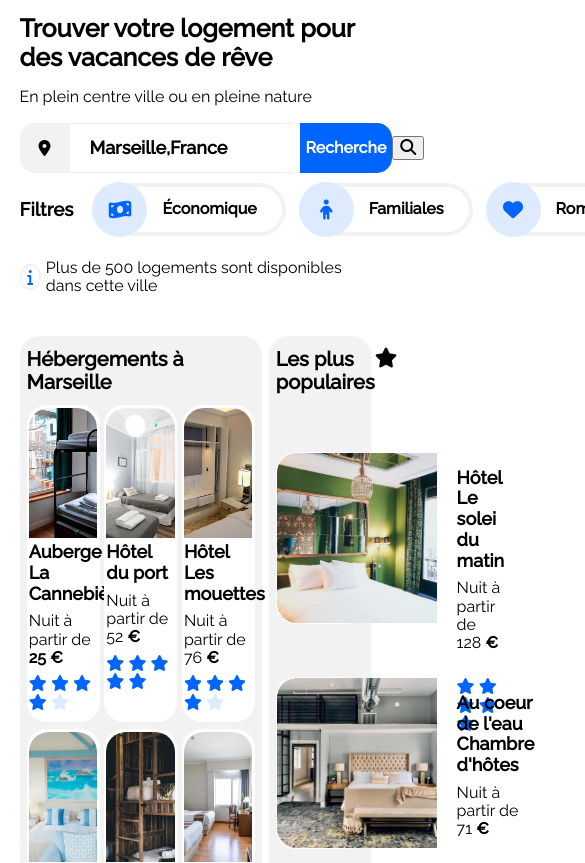
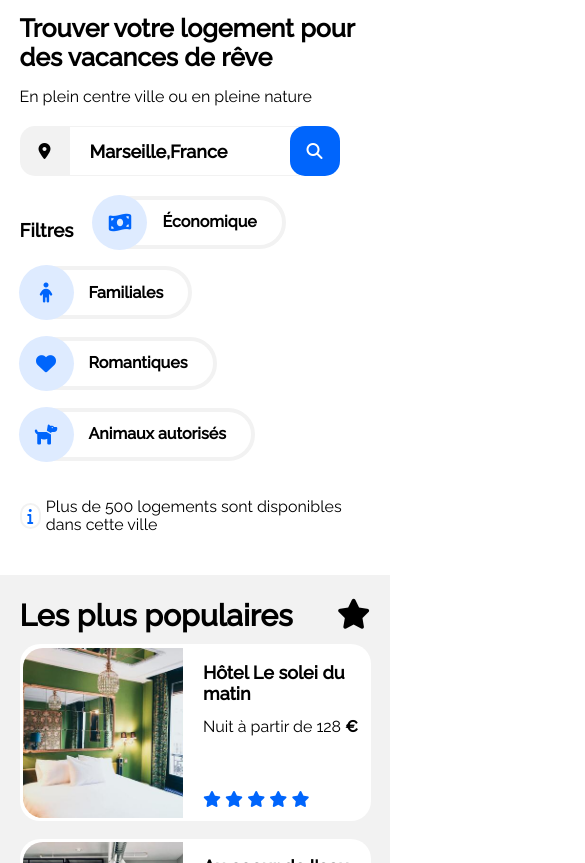
Before and after one commit to rokiafdv/Tandia_Rokia_2, a plain HTML site: page index.html in a window 390 px wide. Shown: the part 164-1027 px from the top of the page, 585 px wide, since content can reach past the window. Drawn offline with Linux system fonts and the light colour scheme.

Commit message:
Update style.css

```diff
--- a/css/style.css
+++ b/css/style.css
@@ -102,11 +102,15 @@ section h1{
     border-radius: 0px 15px 15px 0px;
     border: none;
     font-weight: bold;
+}
 
-}
 .button-search:hover{
    color: #0065fc;
    background-color: #f2f2f2;
+}
+
+.button-search-mobile{
+    display: none;
 }
 
 
@@ -136,6 +140,7 @@ section h3{
     align-items: center;
     height: 25px;
     cursor: pointer;
+    margin-bottom: 5%;
 }
 
 .filtre:hover{
@@ -293,6 +298,7 @@ color: #deebff;
 .les-plus-populaires h2{
     display: flex;
     justify-content: space-between;
+    margin-bottom: 3%;
 }
 .les-plus-populaires-cards{
     display: flex;
@@ -573,4 +579,150 @@ footer{
         border-top: none;
         border-bottom: 5px solid #0065FC;
     }
+
+    /* Main */
+    main{
+        width: 100%;
+        margin: auto;
+        margin-bottom: 3%;
+    }
+
+    main section:nth-child(1), main section:nth-child(2), main section:nth-child(3), main > span{
+        width: 90%;
+        margin: auto;
+    }
+
+    main section:nth-child(2){
+        margin: 5%;
+    }
+
+    .button-search{
+        display: none
+    }
+
+    .button-search-mobile{
+        display: flex;
+        justify-content: center;
+        align-items: center;
+        background-color: #0065FC;
+        color: white;
+        height: 50px;
+        width: 50px;
+        cursor: pointer;
+        border-radius: 15px;
+        border: none;
+        font-weight: bold;
+        margin-left: -10px;
+    }
+
+    .button-search-mobile:hover, .button-search-mobile:focus, .button-search-mobile:active{
+        color: #0065fc;
+        background-color: #f2f2f2;
+     }
+
+     .filtres {
+        flex-wrap: wrap;
+    }
+
+    /* Hebergements a Marseille et les plus populaires */
+
+    .hebergements-marseille-les-plus-populaires{
+        flex-direction: column-reverse;
+    }
+
+    .les-plus-populaires {
+        width: 90%;
+    }
+
+    .hebergements-marseille-les-plus-populaires-card{
+        padding: 5%;
+        border-radius: 0px;
+    }
+
+    .les-plus-populaires-card{
+        width: auto;
+        margin-bottom: 5%;
+    }
+
+    .hebergements-marseille{
+        background-color: white;
+    }
+    .hebergements-marseille-les-plus-populaires-card h2{
+        font-size: 30px;
+    }
+        .hebergements-marseille-cards {
+        flex-direction: column;
+        width: 110%;
+
+    }
+
+    .hebergements-marseille-card {
+       width: 120%;
+        margin-left: 3%;
+        box-shadow: 2px 2px 2px 2px #f2f2f2;
+        border-radius: 25px;
+    }
+    .hebergements-marseille-card-img{
+        width: 101%;
+
+    }
+    .hebergements-marseille-card-details{
+        margin-left: 2%;
+    }
+    .afficher-plus{
+        font-size: 20px;
+        margin-top: 20px;
+    }
+    /* Activités a marseille */
+
+    h2{
+        font-size: 30px;
+    }
+    .activites-marseille{
+        flex-direction: column;
+        margin-left: 4%;
+    }
+    .colonne-activite-marseille{
+     width: 95%;
+    }
+    .activite-marseille-card-row-1{
+        height: 70%;
+    }
+    .activite-marseille-card-row-1 .activite-marseille-card-img{
+        width: 100%;
+        height: 80%;
+    }
+   .activite-marseille-card-row-1 .activite-marseille-card-details{
+       height: 20%;
+   }
+    .activite-marseille-card-row-2{
+        margin-top: -15%;
+        box-shadow: 2px 2px 2px 2px #f2f2f2;
+        border-radius: 25px;
+    }
+    .activite-marseille-card-row-2 .activite-marseille-card-img{
+        height: 80%;
+    }
+    .activite-marseille-card-row-2 .activite-marseille-card-details{
+       height: 20%;
+
+    }
+    .activite-marseille-card-row-3{
+        margin-bottom: 3%;
+
+    }
+    .activite-marseille-card-row-3 .activite-marseille-card-img{
+      height: 100%;
+      margin-top: -15%;
+    }
+    .activite-marseille-card-row-3 .activite-marseille-card-details{
+        padding-top: 5%;
+    }
+     /* footer */
+     footer{
+     flex-direction: column;
+     }
+
+
+
 }
```
